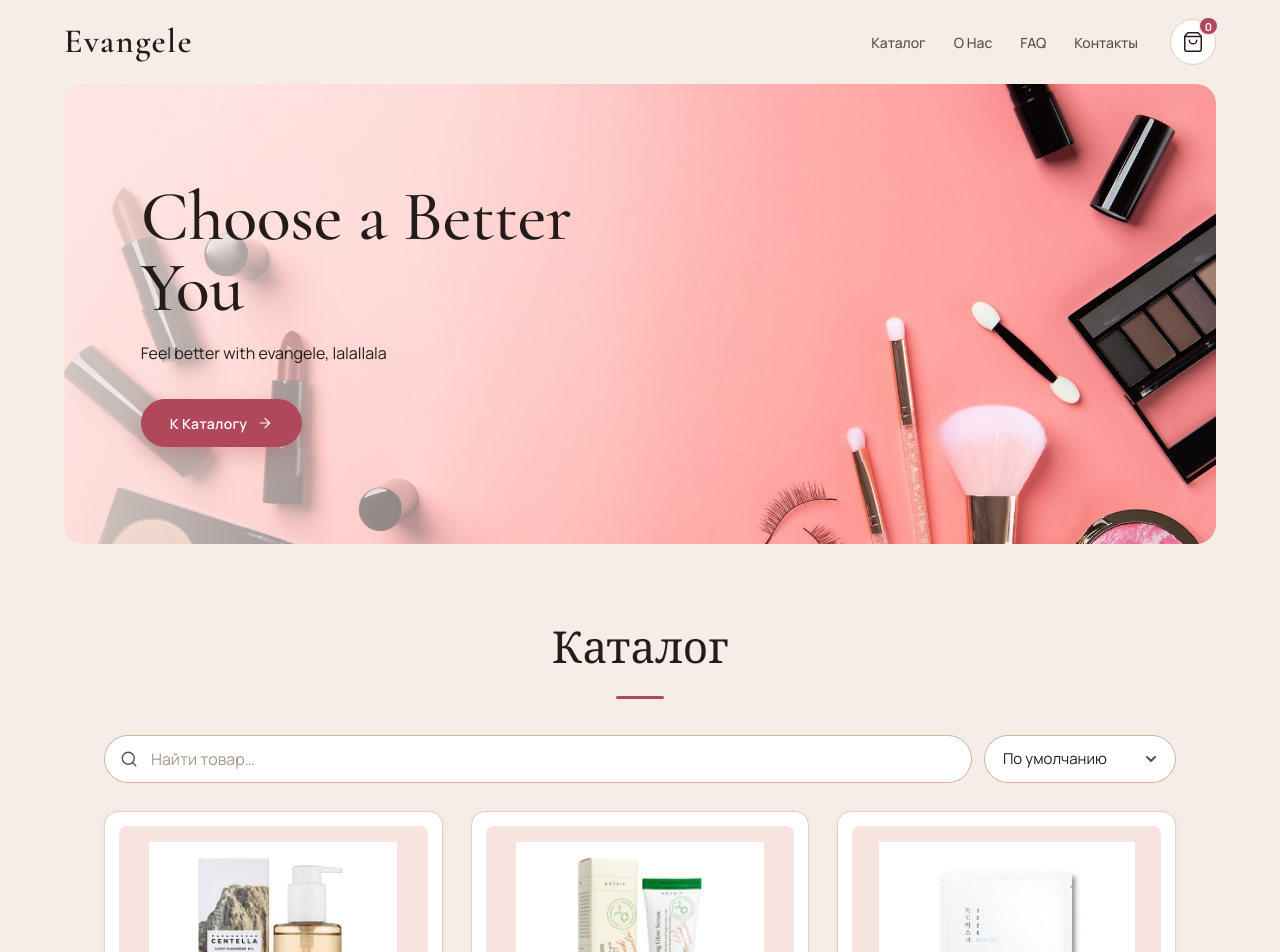
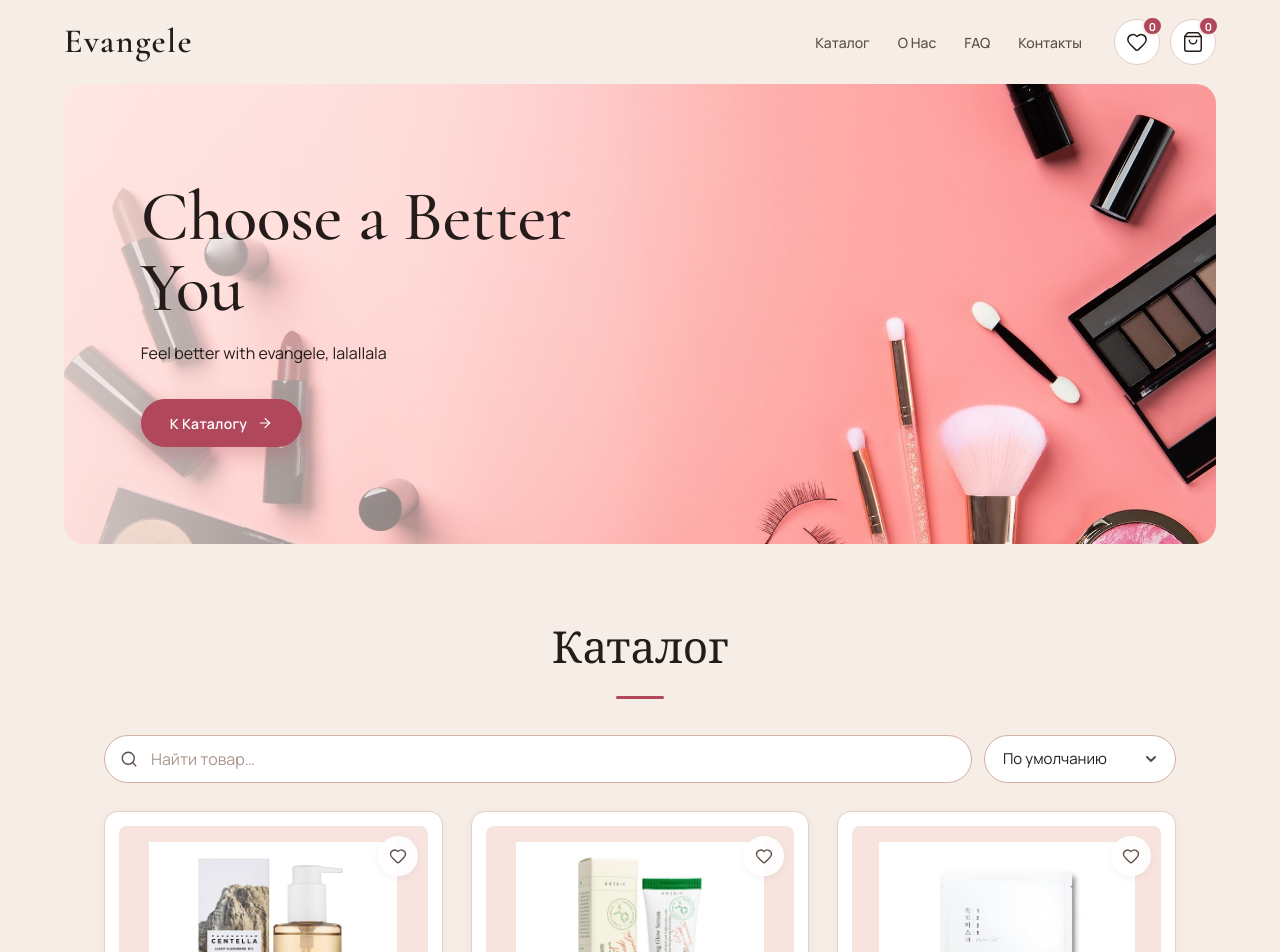
Before and after one commit to maks7773/cosmetic, a React (Vite) app: page / in a window 1280 px wide. Shown: the top 952 px of the page. Built offline with nearby package versions, Linux system fonts and the light colour scheme.

Commit message:
Избранное: сердечко на карточке, панель, счётчик в шапке

```diff
--- a/src/App.tsx
+++ b/src/App.tsx
@@ -8,6 +8,7 @@ import Faq from "./Faq/Faq";
 import Contacts from "./Contacts/Contacts";
 import Footer from "./Footer/Footer";
 import { type Product, type CartItem } from "./data/products";
+import Fav from "./Fav/Fav";
 
 function App() {
   const [products, setProducts] = useState<Product[]>([]);
@@ -22,6 +23,15 @@ function App() {
     }
   });
   const [isCartOpen, setIsCartOpen] = useState<boolean>(false);
+  const [isFavOpen, setIsFavOpen] = useState<boolean>(false);
+  const [favCart, setFavCart] = useState<number[]>(() => {
+    const saved = localStorage.getItem("favCart");
+    if (saved) {
+      return JSON.parse(saved);
+    } else {
+      return [];
+    }
+  });
 
   useEffect(() => {
     async function loadProducts() {
@@ -40,7 +50,8 @@ function App() {
 
   useEffect(() => {
     localStorage.setItem("savedCart", JSON.stringify(cart));
-  }, [cart]);
+    localStorage.setItem("favCart", JSON.stringify(favCart));
+  }, [cart, favCart]);
 
   function onBuy(id: number) {
     const foundItem = cart.find((pr) => pr.id === id);
@@ -83,7 +94,16 @@ function App() {
     setCart([]);
   }
 
+function onFav(id: number) {
+  if (favCart.includes(id)) {
+    setFavCart(favCart.filter((favId) => favId !== id));
+  } else {
+    setFavCart([...favCart, id]);
+  }
+}
+
   const totalCount = cart.reduce((ac, pr) => ac + pr.quantity, 0);
+  const totalFavCount = favCart.length;
 
   return (
     <>
@@ -91,7 +111,11 @@ function App() {
         totalCount={totalCount}
         isCartOpen={isCartOpen}
         setIsCartOpen={setIsCartOpen}
+        totalFavCount={totalFavCount}
+        isFavOpen={isFavOpen}
+        setIsFavOpen={setIsFavOpen}
       />
+      <Fav favProducts={products.filter((pr) => favCart.includes(pr.id))} isFavOpen={isFavOpen} setIsFavOpen={setIsFavOpen} onFav={onFav} onBuy={onBuy}/>
       <Cart
         isCartOpen={isCartOpen}
         setIsCartOpen={setIsCartOpen}
@@ -107,6 +131,8 @@ function App() {
         products={products}
         isLoading={isLoading}
         isError={isError}
+        onFav={onFav}
+        favCart={favCart}
       />
       <About />
       <Faq />
--- a/src/Catalog/Catalog.tsx
+++ b/src/Catalog/Catalog.tsx
@@ -9,6 +9,8 @@ type CatalogProps = {
   products: Product[]
   isLoading: boolean
   isError: boolean
+  onFav: (id:number) => void
+  favCart: number[]
 }
 
 function Catalog(props: CatalogProps) {
@@ -86,6 +88,9 @@ function Catalog(props: CatalogProps) {
               price={pr.price}
               img={pr.img}
               onBuy={props.onBuy}
+              onFav={props.onFav}
+              // TODO: true, если этот товар в избранном
+              isFav={props.favCart.includes(pr.id) ? true : false}
             />
           );
         })}
--- /dev/null
+++ b/src/Fav/Fav.css
@@ -0,0 +1,119 @@
+/* ===== Избранное =====
+   Окно, шапка и «пусто» берут стили корзины (cart-overlay, cart-window и т.д.),
+   здесь только строка товара */
+.fav-item {
+  display: flex;
+  align-items: center;
+  gap: 16px;
+  padding: 12px;
+
+  background: var(--color-surface);
+  border: 1px solid var(--color-border);
+  border-radius: var(--radius-md);
+}
+
+.fav-item-info {
+  flex: 1;
+  min-width: 0;
+}
+
+.fav-item-info h3 {
+  margin: 0 0 6px;
+  font-size: 15px;
+  font-weight: 600;
+  line-height: 1.4;
+  overflow-wrap: anywhere;
+}
+
+.fav-item-info p {
+  margin: 0;
+  font-size: 16px;
+  font-weight: 700;
+  font-variant-numeric: tabular-nums;
+}
+
+.fav-item-actions {
+  display: flex;
+  align-items: center;
+  gap: 8px;
+}
+
+/* Кнопка «В корзину» */
+.fav-to-cart {
+  display: inline-flex;
+  align-items: center;
+  gap: 6px;
+  min-height: 40px;
+  padding: 0 16px;
+
+  background: var(--color-accent);
+  color: var(--color-on-dark);
+  border: none;
+  border-radius: var(--radius-full);
+
+  font-size: 13px;
+  font-weight: 600;
+  white-space: nowrap;
+
+  transition: background var(--duration) var(--ease);
+}
+
+.fav-to-cart:hover {
+  background: var(--color-accent-hover);
+}
+
+/* Закрашенное сердечко — убрать из избранного */
+.fav-remove {
+  width: 40px;
+  height: 40px;
+  display: flex;
+  align-items: center;
+  justify-content: center;
+  padding: 0;
+
+  background: var(--color-blush);
+  color: var(--color-accent);
+  border: none;
+  border-radius: var(--radius-full);
+
+  transition:
+    background var(--duration) var(--ease),
+    color var(--duration) var(--ease);
+}
+
+.fav-remove:hover {
+  background: var(--color-surface-muted);
+  color: var(--color-text-muted);
+}
+
+@media (max-width: 480px) {
+  .fav-item {
+    gap: 10px;
+    padding: 8px;
+  }
+
+  .fav-item-info h3 {
+    font-size: 13px;
+  }
+
+  .fav-item-info p {
+    font-size: 14px;
+  }
+
+  /* На телефоне кнопки друг под другом */
+  .fav-item-actions {
+    flex-direction: column;
+    align-items: stretch;
+    gap: 6px;
+  }
+
+  .fav-to-cart {
+    padding: 0 10px;
+    font-size: 12px;
+  }
+
+  .fav-remove {
+    width: 100%;
+    height: 34px;
+  }
+}
--- /dev/null
+++ b/src/Fav/Fav.tsx
@@ -0,0 +1,68 @@
+import { Heart, ShoppingBag, X } from "lucide-react";
+import type { Product } from "../data/products";
+import "./Fav.css";
+
+type FavProps = {
+  favProducts: Product[]; // товары, которые лежат в избранном
+  isFavOpen: boolean;
+  setIsFavOpen: (value: boolean) => void;
+  onFav: (id: number) => void; // убрать из избранного
+  onBuy: (id: number) => void; // положить в корзину
+};
+
+function Fav(props: FavProps) {
+  if (props.isFavOpen === false) return null;
+
+  return (
+    <div className="cart-overlay" onClick={() => props.setIsFavOpen(false)}>
+      <div className="cart-window" onClick={(e) => e.stopPropagation()}>
+        <div className="cart-header">
+          <h2>Избранное</h2>
+          <button
+            className="cart-close"
+            aria-label="Закрыть избранное"
+            onClick={() => props.setIsFavOpen(false)}
+          >
+            <X size={20} strokeWidth={1.8} aria-hidden="true" />
+          </button>
+        </div>
+
+        {props.favProducts.length === 0 ? (
+          <div className="cart-empty">
+            <Heart size={44} strokeWidth={1.3} aria-hidden="true" />
+            <p className="cart-empty-title">Здесь пока пусто</p>
+            <p className="cart-empty-text">Нажимайте на сердечко у товаров, чтобы сохранить их сюда</p>
+            <button className="cart-empty-btn" onClick={() => props.setIsFavOpen(false)}>
+              Перейти в каталог
+            </button>
+          </div>
+        ) : (
+          props.favProducts.map((pr) => (
+            <div className="fav-item" key={pr.id}>
+              <img src={pr.img} alt={pr.name} className="incart-img" />
+              <div className="fav-item-info">
+                <h3>{pr.name}</h3>
+                <p>{pr.price} ₽</p>
+              </div>
+              <div className="fav-item-actions">
+                <button className="fav-to-cart" onClick={() => props.onBuy(pr.id)}>
+                  <ShoppingBag size={15} strokeWidth={1.8} aria-hidden="true" />
+                  В корзину
+                </button>
+                <button
+                  className="fav-remove"
+                  aria-label="Убрать из избранного"
+                  onClick={() => props.onFav(pr.id)}
+                >
+                  <Heart size={18} strokeWidth={1.8} fill="currentColor" aria-hidden="true" />
+                </button>
+              </div>
+            </div>
+          ))
+        )}
+      </div>
+    </div>
+  );
+}
+
+export default Fav;
--- a/src/Header/Header.css
+++ b/src/Header/Header.css
@@ -70,7 +70,15 @@ header {
   transform: scaleX(1);
 }
 
-/* Кнопка корзины */
+/* Кнопки избранного и корзины рядом */
+.header-actions {
+  display: flex;
+  align-items: center;
+  gap: 10px;
+}
+
+/* Кнопки избранного и корзины (выглядят одинаково) */
+.fav-logo,
 .cart-logo {
   position: relative;
   width: 46px;
@@ -91,6 +99,7 @@ header {
     color var(--duration) var(--ease);
 }
 
+.fav-logo:hover,
 .cart-logo:hover {
   background: var(--color-blush);
   border-color: var(--color-blush-strong);
@@ -242,7 +251,7 @@ header {
     display: contents;
   }
 
-  .cart-logo {
+  .header-actions {
     margin-left: auto;
   }
 
--- a/src/Header/Header.tsx
+++ b/src/Header/Header.tsx
@@ -1,10 +1,13 @@
-import { ArrowRight, ShoppingBag } from "lucide-react";
+import { ArrowRight, Heart, ShoppingBag } from "lucide-react";
 import "./Header.css";
 
 type HeaderProps = {
   totalCount: number;
   isCartOpen: boolean;
   setIsCartOpen: (value: boolean) => void;
+  totalFavCount: number;
+  isFavOpen: boolean;
+  setIsFavOpen: (value: boolean) => void
 }
 
 function Header(props: HeaderProps) {
@@ -27,6 +30,15 @@ function Header(props: HeaderProps) {
               Контакты
             </a>
           </nav>
+          <div className="header-actions">
+          <button
+            className="fav-logo"
+            aria-label="Открыть избранное"
+            onClick={() => props.setIsFavOpen(!props.isFavOpen)}
+          >
+            <Heart size={22} strokeWidth={1.6} aria-hidden="true" />
+            <span className="cart-count">{props.totalFavCount}</span>
+          </button>
           <button
             className="cart-logo"
             aria-label="Открыть корзину"
@@ -35,6 +47,7 @@ function Header(props: HeaderProps) {
             <ShoppingBag size={22} strokeWidth={1.6} aria-hidden="true" />
             <span className="cart-count">{props.totalCount}</span>
           </button>
+          </div>
         </div>
       </div>
       <div className="ad">
--- a/src/ProductCard/ProductCard.css
+++ b/src/ProductCard/ProductCard.css
@@ -24,6 +24,7 @@
 
 /* Рамка для фото: фото внутри чуть увеличивается при наведении */
 .product-img-wrap {
+  position: relative; /* чтобы сердечко встало в угол фото */
   margin-bottom: 16px;
   overflow: hidden;
   background: var(--color-surface-muted);
@@ -41,6 +42,42 @@
 
 .card:hover .product-img {
   transform: scale(1.04);
+}
+
+/* ===== Сердечко «в избранное» в правом верхнем углу фото ===== */
+.fav-btn {
+  position: absolute;
+  top: 10px;
+  right: 10px;
+  width: 40px;
+  height: 40px;
+  display: flex;
+  align-items: center;
+  justify-content: center;
+  padding: 0;
+
+  background: rgba(255, 255, 255, 0.9);
+  color: var(--color-text-muted);
+  border: none;
+  border-radius: var(--radius-full);
+  box-shadow: var(--shadow-sm);
+
+  transition:
+    color var(--duration) var(--ease),
+    transform 0.15s ease;
+}
+
+.fav-btn:hover {
+  color: var(--color-accent);
+}
+
+.fav-btn:active {
+  transform: scale(0.88);
+}
+
+/* Товар в избранном: сердечко розовое и закрашенное */
+.fav-btn.active {
+  color: var(--color-accent);
 }
 
 /* Название */
@@ -124,6 +161,13 @@
     padding: 8px;
   }
 
+  .fav-btn {
+    top: 6px;
+    right: 6px;
+    width: 34px;
+    height: 34px;
+  }
+
   .product-name {
     margin-bottom: 12px;
     font-size: 13px;
--- a/src/ProductCard/ProductCard.tsx
+++ b/src/ProductCard/ProductCard.tsx
@@ -1,4 +1,4 @@
-import { ShoppingBag } from "lucide-react";
+import { Heart, ShoppingBag } from "lucide-react";
 import type { propsProductCard } from "../data/products";
 import "./ProductCard.css";
 
@@ -7,6 +7,19 @@ function ProductCard(props: propsProductCard) {
     <div className="card">
       <div className="product-img-wrap">
         <img src={props.img} className="product-img" alt={props.name} loading="lazy" />
+        <button
+          className={props.isFav ? "fav-btn active" : "fav-btn"}
+          aria-label={props.isFav ? "Убрать из избранного" : "Добавить в избранное"}
+          aria-pressed={props.isFav}
+          onClick={() => props.onFav(props.id)}
+        >
+          <Heart
+            size={18}
+            strokeWidth={1.8}
+            fill={props.isFav ? "currentColor" : "none"}
+            aria-hidden="true"
+          />
+        </button>
       </div>
       <h2 className="product-name">{props.name}</h2>
       <div className="cost-btn">
```
Also changed, not shown: src/data/products.ts (+2 -8 lines).
